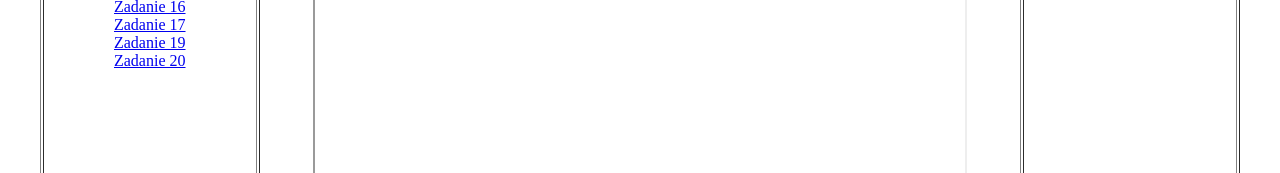
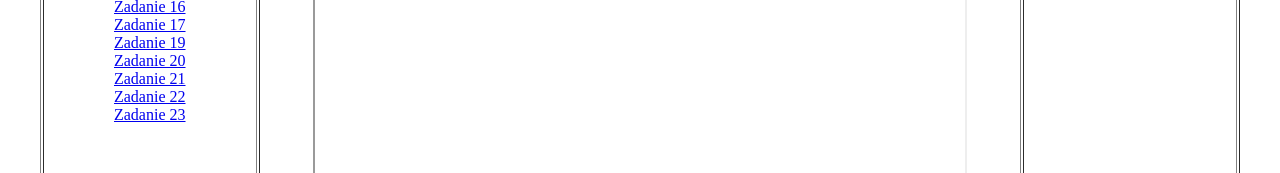
Before and after one commit to Addad156/zad2-20, a plain HTML site: page index.html in a window 1280 px wide. Shown: the part 402-575 px from the top of the page. Drawn offline with Linux system fonts and the light colour scheme.

Commit message:
Add files via upload

```diff
--- a/index.html
+++ b/index.html
@@ -33,6 +33,9 @@
 <a href="wojc_z17.html" target="strony">Zadanie 17</a><br>
 <a href="zadanie19_wojc.html" target="strony">Zadanie 19</a><br>
 <a href="zad20_wojc.html" target="strony">Zadanie 20</a><br>
+<a href="zad21_wojc.html" target="strony">Zadanie 21</a><br>
+<a href="zad22_wojc.html" target="strony">Zadanie 22</a><br>
+<a href="z23.html" target="strony">Zadanie 23</a><br>
             </td>
             <td align="center">
                 <iframe width="650" height="650" name="strony" src="start.html" border="0"></iframe>
```
